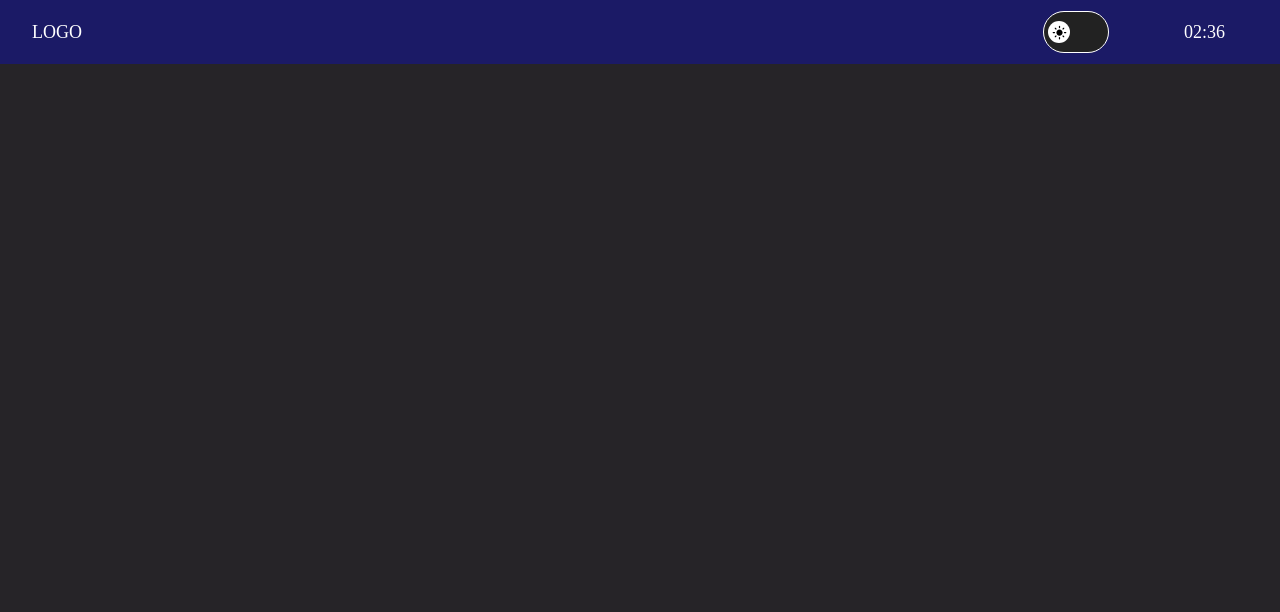
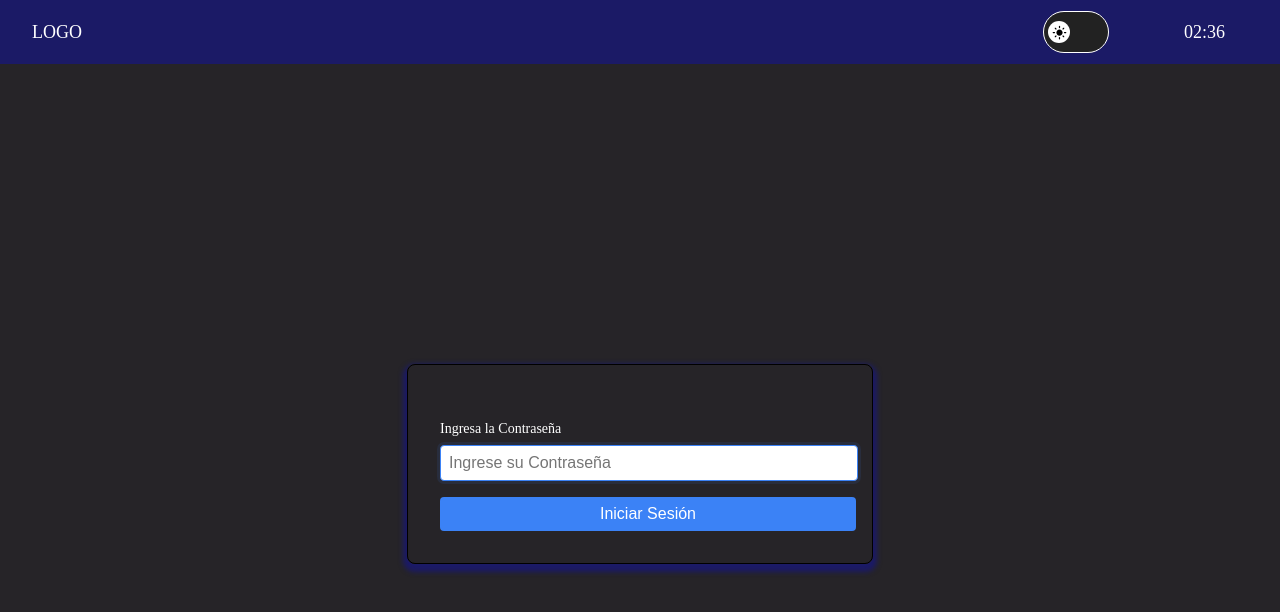
Before and after one commit to Emanuel0az/IS_Comedor, a React (Vite) app in the folder reactApp/: page /accesss in a window 1280 px wide. Before the commit this address had no page. Shown: the top 612 px of the page. Built offline with nearby package versions, Linux system fonts and the light colour scheme; sample sign-in values are in the browser's storage.

Commit message:
rutas mas privadas aun

```diff
--- /dev/null
+++ b/reactApp/src/Pages/Login/Login3.jsx
@@ -0,0 +1,10 @@
+import React from 'react'
+import FormLogin3 from '../../components/FormLogin/FormLogin3'
+
+export const Login3 = () => {
+  return (
+    <div>
+        <FormLogin3/>
+    </div>
+  )
+}
--- a/reactApp/src/Routes/privateRoutes.jsx
+++ b/reactApp/src/Routes/privateRoutes.jsx
@@ -22,3 +22,14 @@ export const PrivateRoutes2 = ({ children }) => {
 
     return children;
 }
+export const PrivateRoutes3 = ({ children }) => {
+    const user = localStorage.getItem('asistir');
+    const location = useLocation();
+
+    if (!user) {
+        // Redirige al login y guarda la ubicación actual
+        return <Navigate to="/accesss" state={{ from: location }} replace />;
+    }
+
+    return children;
+}
--- a/reactApp/src/Routes/routing.jsx
+++ b/reactApp/src/Routes/routing.jsx
@@ -7,7 +7,8 @@ import Email from '../Pages/Email_/Email'
 import { Ingredientes } from '../Pages/Ingredientes/Ingredientes'
 import { Login } from '../Pages/Login/Login'
 import { Login2 } from '../Pages/Login/Login2'
-import { PrivateRoutes, PrivateRoutes2 } from "./privateRoutes"
+import { Login3 } from '../Pages/Login/Login3'
+import { PrivateRoutes, PrivateRoutes2, PrivateRoutes3 } from "./privateRoutes"
 
 
 const Routing = () => {
@@ -20,6 +21,11 @@ const Routing = () => {
         <Route path="/access" element={
           <PrivateRoutes>
             <Login2 />
+          </PrivateRoutes>
+        } />
+        <Route path="/accesss" element={
+          <PrivateRoutes>
+            <Login3 />
           </PrivateRoutes>
         } />
 
@@ -38,10 +44,10 @@ const Routing = () => {
                <Estadisticas />
             </PrivateRoutes>
           } />
-        <Route path='stock/' element={
-            <PrivateRoutes>
+        <Route path='asistencias/' element={
+            <PrivateRoutes3>
                <Stock />
-            </PrivateRoutes>
+            </PrivateRoutes3>
           } />
         <Route path='email/' element={
             <PrivateRoutes>
--- /dev/null
+++ b/reactApp/src/components/FormLogin/FormLogin3.jsx
@@ -0,0 +1,65 @@
+import React, { useState } from 'react';
+import { useNavigate } from 'react-router-dom';
+import './FormLogin2.css';
+
+export default function FormLogin() {
+  const [password, setPassword] = useState('');
+  const [errors, setErrors] = useState({});
+  const navigate = useNavigate();
+
+  const adminCredentials = {
+    clave: "1234"
+  };
+
+  const validate = () => {
+    let inputErrors = {};
+    if (!password) inputErrors.password = 'Por favor, ingrese su contraseña.';
+    return inputErrors;
+  };
+
+  const handleSubmit = (event) => {
+    event.preventDefault();
+    const inputErrors = validate();
+    if (Object.keys(inputErrors).length === 0) {
+      if (adminCredentials.clave === password) {
+        localStorage.setItem('asistir', 'true');
+        navigate('/asistencias');
+      } else {
+        alert('Contraseña incorrecta');
+      }
+    } else {
+      setErrors(inputErrors);
+      alert('Ingrese datos');
+    }
+  };
+
+  return (
+    <div className="login-container2">
+      <div className="login-form2">
+        <h2 className="login-title2"></h2>
+        <form onSubmit={handleSubmit}>
+          <div className="form-group2">
+            <label htmlFor="password" className="form-label2">Ingresa la Contraseña</label>
+            <input
+              id="password"
+              type="password"
+              value={password}
+              onChange={(e) => setPassword(e.target.value)}
+              placeholder="Ingrese su Contraseña"
+              required
+              className="form-input2"
+              autoFocus
+            />
+            {errors.password && <span className="error-message2">{errors.password}</span>}
+          </div>
+          <button
+            type="submit"
+            className="submit-button2"
+          >
+            Iniciar Sesión
+          </button>
+        </form>
+      </div>
+    </div>
+  );
+}
--- a/reactApp/src/components/Ingredientes/Ingredientes.jsx
+++ b/reactApp/src/components/Ingredientes/Ingredientes.jsx
@@ -1,10 +1,9 @@
 import React, { useEffect, useState } from 'react';
-import axios from 'axios';
 import './Ingredientes.css';
 
 export default function Component() {
   const [ingredients, setIngredients] = useState([]);
-  const [newIngredient, setNewIngredient] = useState({ nombre: '', cantidad: 0, fecha_vencimiento: '' });
+  const [newIngredient, setNewIngredient] = useState({ nombre: '', cantidad: '', fecha_vencimiento: '' });
   const [editingIngredient, setEditingIngredient] = useState(null);
 
   useEffect(() => {
@@ -13,8 +12,9 @@ export default function Component() {
 
   const fetchIngredients = async () => {
     try {
-      const response = await axios.get('http://localhost:8000/api/ingredientes/');
-      setIngredients(response.data);
+      const response = await fetch('http://localhost:8000/api/ingredientes/');
+      const data = await response.json();
+      setIngredients(data);
     } catch (error) {
       console.error('Error fetching ingredients:', error);
     }
@@ -22,20 +22,34 @@ export default function Component() {
 
   const addIngredient = async () => {
     if (newIngredient.nombre && newIngredient.cantidad && newIngredient.fecha_vencimiento) {
-      await axios.post('http://localhost:8000/api/ingredientes/', newIngredient);
-      setNewIngredient({ nombre: '', cantidad: 0, fecha_vencimiento: '' });
+      await fetch('http://localhost:8000/api/ingredientes/', {
+        method: 'POST',
+        headers: {
+          'Content-Type': 'application/json',
+        },
+        body: JSON.stringify(newIngredient),
+      });
+      setNewIngredient({ nombre: '', cantidad: '', fecha_vencimiento: '' });
       fetchIngredients();
     }
   };
 
   const updateIngredient = async (ingrediente) => {
-    await axios.put(`http://localhost:8000/api/ingredientes/${ingrediente.ingredientes_id}/`, ingrediente);
+    await fetch(`http://localhost:8000/api/ingredientes/${ingrediente.ingredientes_id}/`, {
+      method: 'PUT',
+      headers: {
+        'Content-Type': 'application/json',
+      },
+      body: JSON.stringify(ingrediente),
+    });
     setEditingIngredient(null);
     fetchIngredients();
   };
 
   const deleteIngredient = async (id) => {
-    await axios.delete(`http://localhost:8000/api/ingredientes/${id}/`);
+    await fetch(`http://localhost:8000/api/ingredientes/${id}/`, {
+      method: 'DELETE',
+    });
     fetchIngredients();
   };
 
@@ -43,21 +57,24 @@ export default function Component() {
     <div className="container">
       <h1 className="title">Inventory Management</h1>
 
-      <div className="form">
+       <form action="" className='form'>
         <h3 className="title">{editingIngredient ? 'Edit Ingredient' : 'Add New Ingredient'}</h3>
         <input
           type="text"
           className="input"
-          placeholder="Ingredient Name"
+          placeholder="Nombre del Ingrediente"
           value={newIngredient.nombre}
           onChange={(e) => setNewIngredient({ ...newIngredient, nombre: e.target.value })}
+          autoFocus
+          required
         />
         <input
           type="number"
           className="input"
-          placeholder="Quantity"
-          value={newIngredient.cantidad}
-          onChange={(e) => setNewIngredient({ ...newIngredient, cantidad: parseFloat(e.target.value) })}
+          placeholder="Cantidad"
+          value={newIngredient.cantidad || ''}
+          onChange={(e) => setNewIngredient({ ...newIngredient, cantidad: parseFloat(e.target.value) || '' })}
+          required
         />
         <input
           type="date"
@@ -65,9 +82,10 @@ export default function Component() {
           placeholder="Expiration Date"
           value={newIngredient.fecha_vencimiento}
           onChange={(e) => setNewIngredient({ ...newIngredient, fecha_vencimiento: e.target.value })}
+          required
         />
         <button className="button button-primary" onClick={addIngredient}>Add Ingredient</button>
-      </div>
+        </form>
 
       <h2 className="title">Ingredient List</h2>
       <ul className="list">
@@ -84,8 +102,8 @@ export default function Component() {
                 <input
                   type="number"
                   className="input"
-                  value={editingIngredient.cantidad}
-                  onChange={(e) => setEditingIngredient({ ...editingIngredient, cantidad: parseFloat(e.target.value) })}
+                  value={editingIngredient.cantidad || ''}
+                  onChange={(e) => setEditingIngredient({ ...editingIngredient, cantidad: parseFloat(e.target.value) || '' })}
                 />
                 <input
                   type="date"
--- a/reactApp/src/components/NavPC/NavPC.jsx
+++ b/reactApp/src/components/NavPC/NavPC.jsx
@@ -25,6 +25,7 @@ useEffect(() => {
 
   function log () {
     localStorage.removeItem('user');
+    localStorage.removeItem('chef');
   navigate('/login');
   }
   function log2 () {
--- a/reactApp/src/components/SideBar/SideBar.jsx
+++ b/reactApp/src/components/SideBar/SideBar.jsx
@@ -33,23 +33,23 @@ const SideBar = () => {
     <>
       <div className={`sideBarContainer${colorState ? 'Day' : 'Night '}`}>
         <div className='sideBarTop'>
-          <div onClick={() => navigate('home/')}>
-            <HomeIcon style={{ fontSize: 20 }} />
+            <div onClick={() => { navigate('home/'); localStorage.removeItem('chef'); localStorage.removeItem('asistir'); }}>
+               <HomeIcon style={{ fontSize: 20 }} />
             <div>Home</div>
           </div>
-          <div onClick={() => navigate('stock/')}>
+          <div onClick={() => {navigate('asistencias/'); localStorage.removeItem('chef'); localStorage.removeItem('asistir');}}>
             <InventoryIcon style={{ fontSize: 19 }} />
             <div>Asistencia</div>
           </div>
-          <div onClick={() => navigate('estadisticas/')}>
+          <div onClick={() => {navigate('estadisticas/'); localStorage.removeItem('chef'); localStorage.removeItem('asistir');}}>
             <BarChartIcon style={{ fontSize: 21 }} />
             <div>Estadísticas</div>
           </div>
-          <div onClick={() => navigate('email/')}>
+          <div onClick={() => {navigate('email/'); localStorage.removeItem('chef'); localStorage.removeItem('asistir');}}>
             <MailIcon style={{ fontSize: 20 }} />
             <div>Email</div>
           </div>
-          <div onClick={() => navigate('ingredientes/')}>
+          <div onClick={() => {navigate('ingredientes/'); localStorage.removeItem('chef'); localStorage.removeItem('asistir');}}>
             <RestaurantIcon style={{ fontSize: 20 }} />
             <div>Ingredientes</div>
           </div>
```
